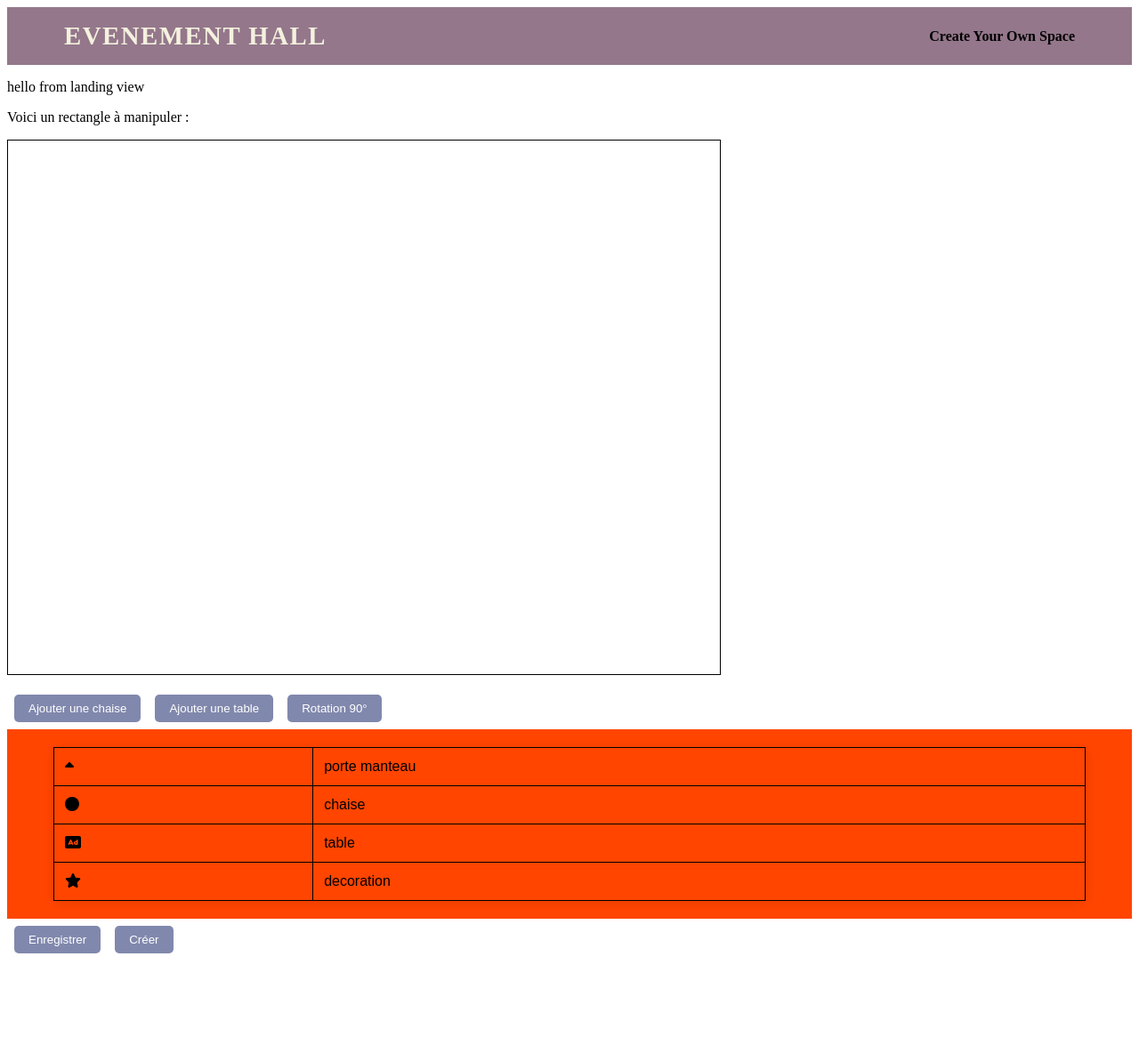
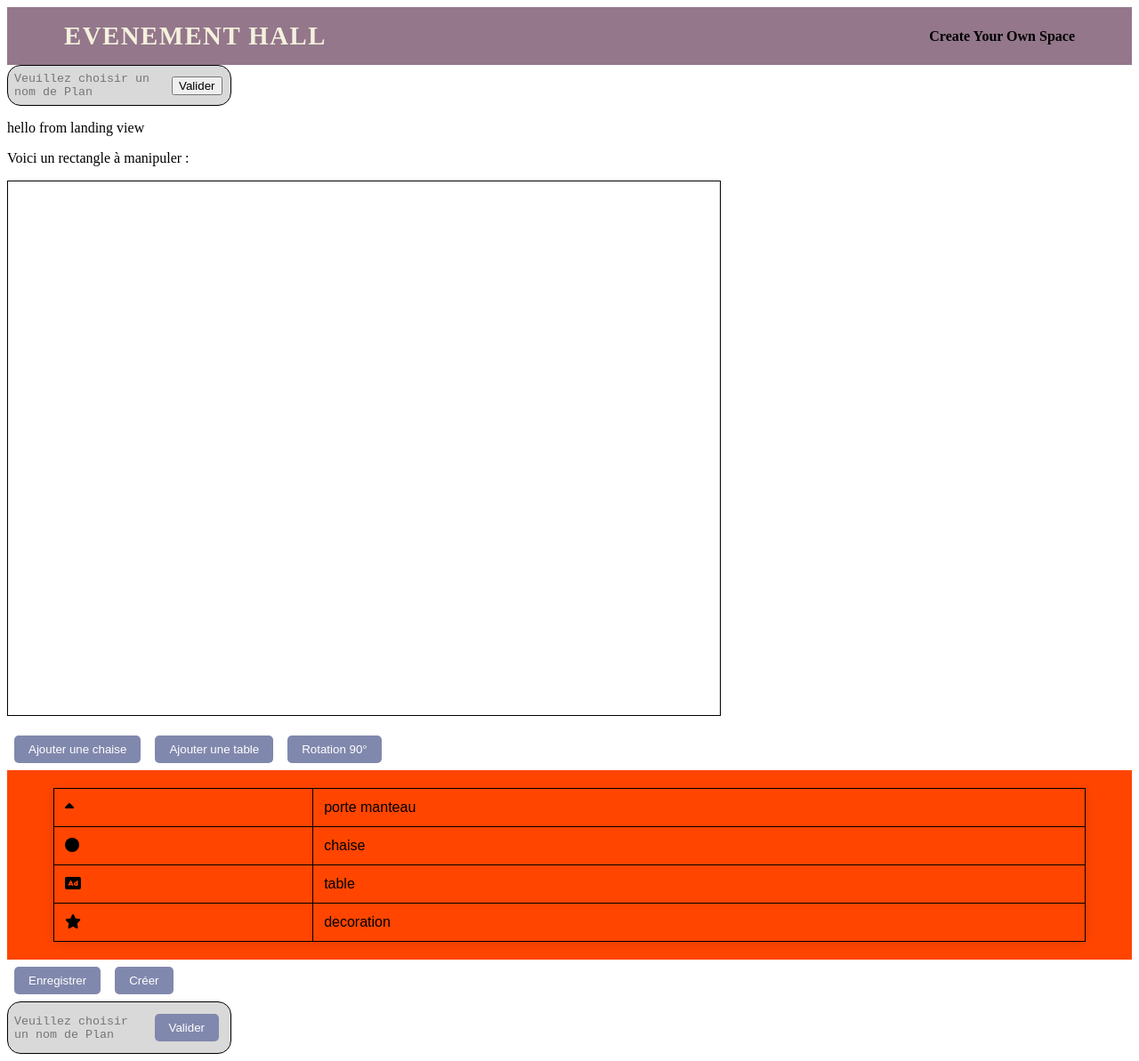
Before and after one commit to Oliviermaignan/evenementhall, a Vue app in the folder app/: page / in a window 1280 px wide. Shown: the whole page at 89% size. Before the commit the page ends 1088 px from the top, so only its background shows below. Built offline with nearby package versions, Linux system fonts and the light colour scheme.

Commit message:
creection fonctionalité création nom plan

```diff
--- a/app/src/App.vue
+++ b/app/src/App.vue
@@ -5,7 +5,8 @@ import Button from './components/Button.vue'
 // Importation des dépendances nécessaires
 import { RouterView } from 'vue-router';
 import Legande from './components/Legande.vue';
-import buttonCompoment from './components/buttonCompoment.vue';
+import CreationNomPlan from './components/CreationNomPlan.vue';
+
 
 function onSave() {
   console.log('save')
@@ -31,7 +32,7 @@ function onCreate() {}
       </div>
     </nav>
   </header>
-  <buttonCompoment></buttonCompoment>
+ <CreationNomPlan></CreationNomPlan>
   <main>
     <RouterView />
 
--- a/app/src/components/CanvaComponent.vue
+++ b/app/src/components/CanvaComponent.vue
@@ -152,6 +152,17 @@ const rotate = () => {
     <button @click="onSave">Enregistrer</button>
     <button @click="onCreate">Créer</button>
   </div>
+
+  <form id="button-sauvgarde" @submit.prevent="createPlan">
+        <textarea
+          v-model="planName"
+          placeholder="Veuillez choisir un nom de Plan"
+
+          name="planName"
+        ></textarea>
+        <button id="button-sauvegarde" type="submit">Valider</button>
+      </form>
+      <p v-if="message" style="color: green;">{{ message }}</p>
 </template>
 
 <style scoped>
--- /dev/null
+++ b/app/src/components/CreationNomPlan.vue
@@ -0,0 +1,41 @@
+<script setup lang="ts">
+import { ref } from 'vue';
+const planName = ref('');
+const message = ref('');
+
+// Méthode pour créer un plan
+const createPlan = () => {
+    if (planName.value.trim() === '') {
+        alert('Veuillez entrer un nom pour le plan.');
+        return;
+    }
+    message.value = `Le plan "${planName.value}" a été créé avec succès !`;
+    planName.value = ''; // Réinitialise le champ de texte
+};
+</script>
+<template>
+    <form id="button-sauvgarde" @submit.prevent="createPlan">
+        <textarea v-model="planName" placeholder="Veuillez choisir un nom de Plan" name="planName"></textarea>
+        <button id="button-sauvegarde" type="submit">Valider</button>
+    </form>
+    <p v-if="message" style="color: green;">{{ message }}</p>
+</template>
+
+<style scoped>
+
+form {
+  width: 15rem;
+  display: flex;
+  background-color: #D9D9D9;
+  border: 1px solid black;
+  border-radius: 15px;
+  padding: 5px;
+  align-items: center;
+}
+
+textarea {
+  border: none;
+  background-color: #D9D9D9;
+  resize: none; /* Désactiver le redimensionnement */
+}
+</style>
--- a/app/src/components/buttonCompoment.vue
+++ /dev/null
@@ -1,62 +0,0 @@
-
-
-  <script setup lang="ts">
-  import { ref } from 'vue';
-
-  // Déclarez les variables réactives
-  const planName = ref('');
-  const message = ref('');
-
-  // Déclarez la méthode pour créer un plan
-
-    // Simule la création d'un plan (exemple : appel API)
-    message.value = `Le plan "${planName.value}" a été créé avec succès !`;
-
-    // Réinitialise le champ de texte
-    planName.value = '';
-
-  </script>
-
-  <style scoped>
-  form {
-    width: 15rem;
-    display: flex;
-background-color: #D9D9D9;
-border:1px solid black;
-    border-radius: 15px;
-    padding: 5px;
-
-
-    align-items: center;
-  }
-
-  #button-sauvgarde{
-    width: 15rem;
-    display: flex;
-background-color: #D9D9D9;
-border:1px solid black;
-    border-radius: 15px;
-    padding: 5px;
-  }
-  textarea {
-
-
-border: none;
-background-color: #D9D9D9;
-
-    resize:none; /* Désactiver le redimensionnement */
-  }
-
-  button  {
-    padding: 0.5rem 1rem;
-    border: none;
-    border-radius: 5px;
-    cursor: pointer;
-    background-color: #8188AD;
-    color: white;
-  }
-
-  button:hover {
-    background-color: #0056b3;
-  }
-  </style>
```
